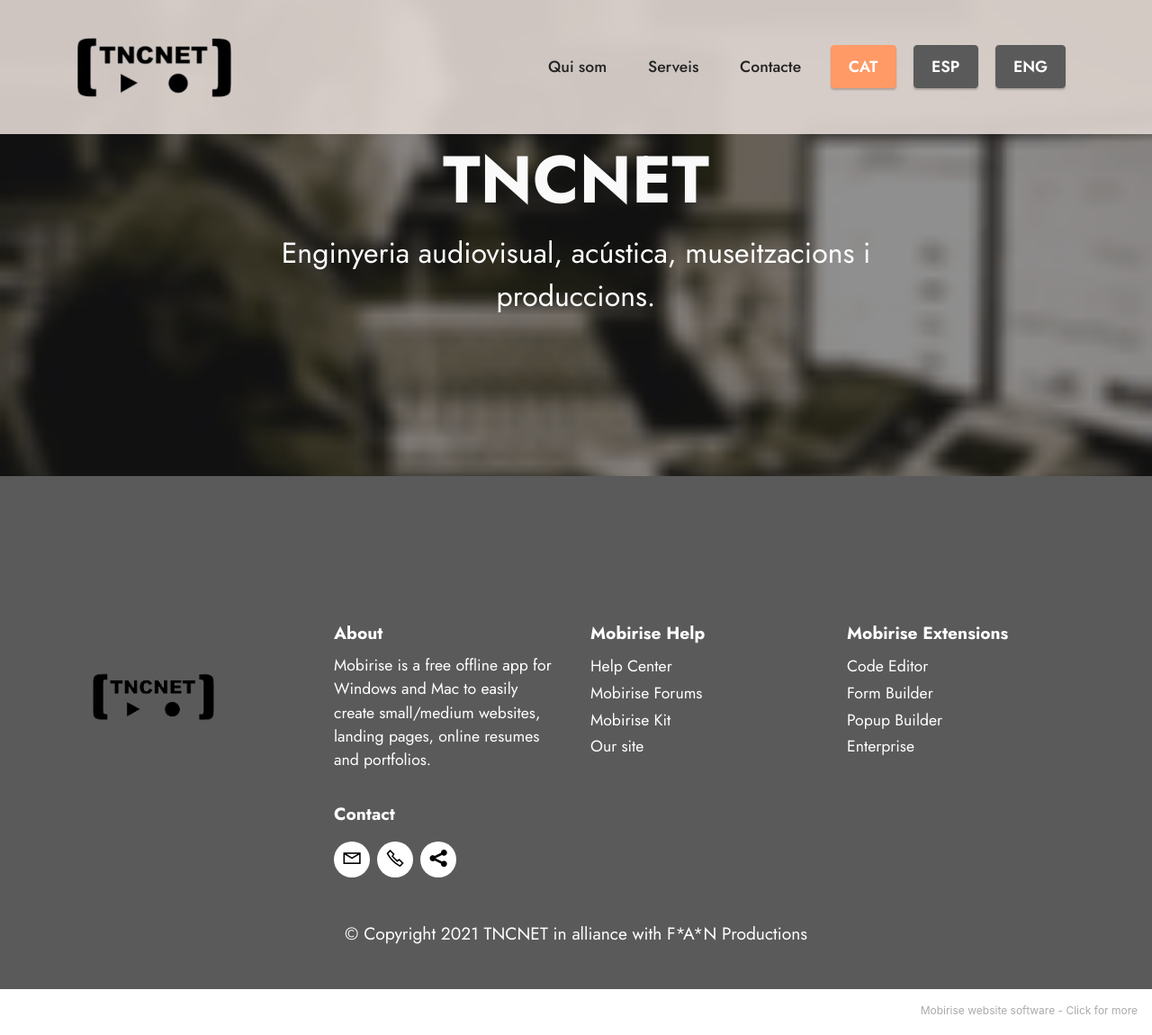
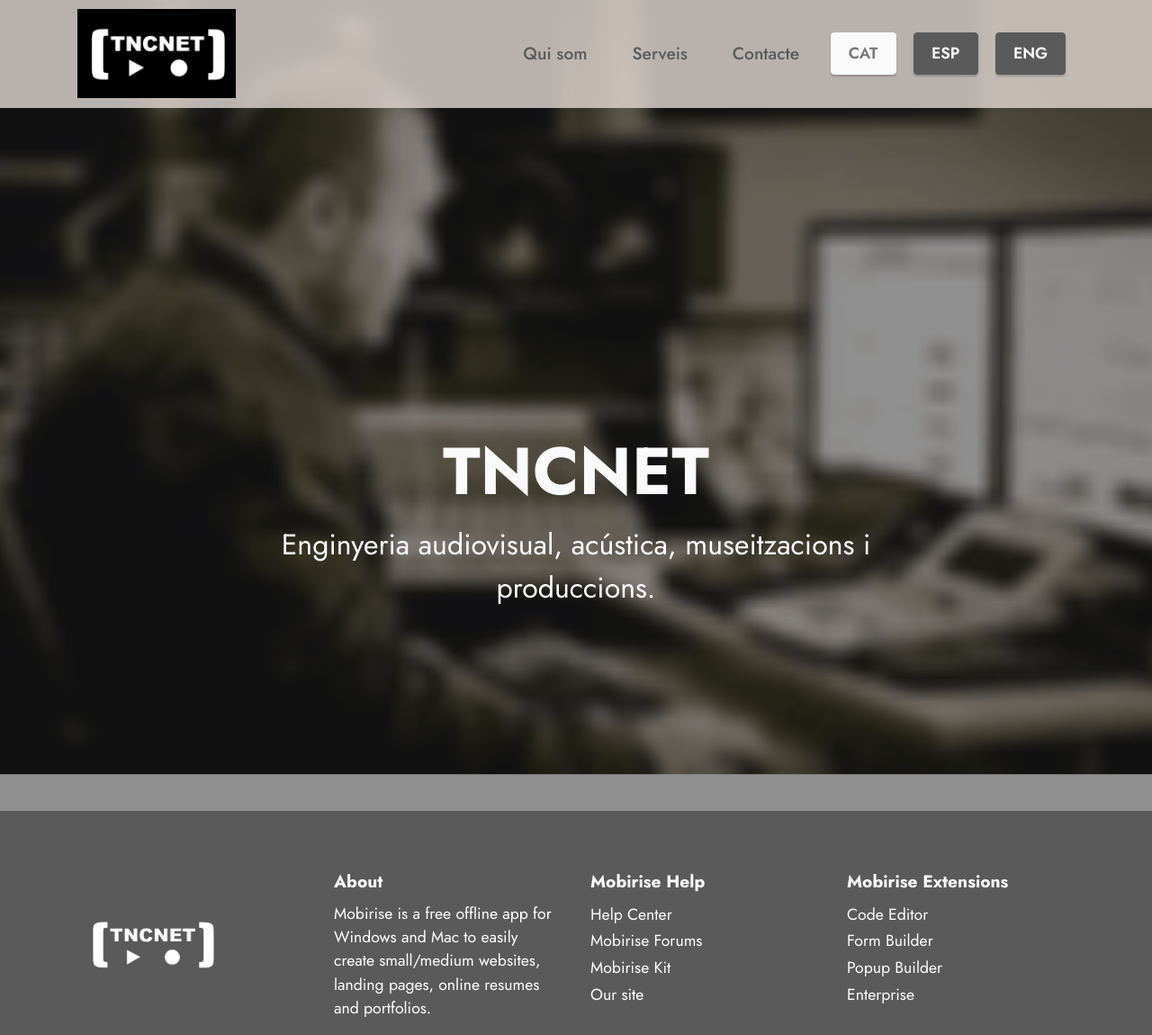
Before and after one commit to viscaelfan/tncnet, a plain HTML site: page index.html in a window 1280 px wide. Shown: the top 1150 px of the page at 90% size. Drawn offline with Linux system fonts and the light colour scheme; files whose address does not match are found by name.

```diff
--- a/assets/images/hashes.json
+++ b/assets/images/hashes.json
@@ -1 +1 @@
-{"s7deqUZVZgj1k27zOagBhQ==":"440-0-3532768.jpg","T0oD9PikVeklaGoNIRDYig==":"logo_negre-96x36.png","X7EtRatsWVeZt97gv2IPvw==":"logo_blanc_sq-256x256.png","FnPLSoqlSY2UynhcYHNNaQ==":"logo_blanc_sq-1-256x256.png","fsTdoVxkwfWycv3ffZFVRQ==":"logo_negre_transp_sq-256x256.png","lCDOV+TUm53tKlXH0hpcHg==":"logo_negre_transp_sq-96x96.png","iEFP+DlHzL9AGrBXye9HaA==":"logo_negre_sq-256x256.png","F+wFzDRJL7r3UEbtroWt1w==":"logo_negre_transp_sq-397x397.png","of8P/mgOOD8UbSJiFnAbfg==":"140_0_3499539-105948-140x92.jpg","cYVv1bk0EriVrPWOQYdz4Q==":"header-140x92.png","UEyXUMqQUDWHnM7tnoCMdA==":"header-1-140x92.png","xEkRBFo4WNyADXVJ61hK1g==":"logo_negre_sq_rounded-256x256.png","qiM61dINf9SbuSTV0IpX6g==":"logo_blanc_transp_sq-256x256.png","ceFfYg+SMSrYaZo5qLGk4w==":"logo_blanc_transp_sq-1-256x256.png","X87FvM7LMLuuzI4Pi9CrQA==":"logo_negre_transp_sq-341x341.png"}
+{"s7deqUZVZgj1k27zOagBhQ==":"440-0-3532768.jpg","T0oD9PikVeklaGoNIRDYig==":"logo_negre-96x36.png","X7EtRatsWVeZt97gv2IPvw==":"logo_blanc_sq-256x256.png","FnPLSoqlSY2UynhcYHNNaQ==":"logo_blanc_sq-1-256x256.png","fsTdoVxkwfWycv3ffZFVRQ==":"logo_negre_transp_sq-256x256.png","lCDOV+TUm53tKlXH0hpcHg==":"logo_negre_transp_sq-96x96.png","iEFP+DlHzL9AGrBXye9HaA==":"logo_negre_sq-256x256.png","F+wFzDRJL7r3UEbtroWt1w==":"logo_negre_transp_sq-397x397.png","of8P/mgOOD8UbSJiFnAbfg==":"140_0_3499539-105948-140x92.jpg","cYVv1bk0EriVrPWOQYdz4Q==":"header-140x92.png","UEyXUMqQUDWHnM7tnoCMdA==":"header-1-140x92.png","xEkRBFo4WNyADXVJ61hK1g==":"logo_negre_sq_rounded-256x256.png","qiM61dINf9SbuSTV0IpX6g==":"logo_blanc_transp_sq-256x256.png","ceFfYg+SMSrYaZo5qLGk4w==":"logo_blanc_transp_sq-1-256x256.png","X87FvM7LMLuuzI4Pi9CrQA==":"logo_negre_transp_sq-341x341.png","ltlJRfz9d8zp7asHXSqYag==":"logo_blanc_transp_sq-397x397.png","dgq42SotEiR8nuFMTL7KhA==":"logo_blanc_transp_sq-341x341.png","yTUDTkm7oT/VWmX9DHok0Q==":"logo_blanc_transp_sq-2-256x256.png","i6gdmhD6whGwxDacseCyPg==":"favicon-96x96.png","d2NwsqebZhlED9gxy8CsqQ==":"440_0_3532768-105948-256x113.jpeg","ITPcI664YgUuhDeTrKi1hw==":"logo_negre_sq_rounded-480x480.png","5EcUHko/unnJHKPWVMduhg==":"logo_negre_sq_rounded-198x198.png"}
--- a/assets/mobirise/css/mbr-additional.css
+++ b/assets/mobirise/css/mbr-additional.css
@@ -794,7 +794,7 @@
   transition: all 0.3s;
   border-bottom: 1px solid transparent;
   position: absolute;
-  background: rgba(228, 218, 213, 0.9);
+  background: rgba(228, 218, 213, 0.8);
 }
 .cid-sJxQ693kge .navbar.opened {
   transition: all 0.3s;
@@ -820,7 +820,7 @@
 }
 @media (min-width: 992px) {
   .cid-sJxQ693kge .navbar.collapsed.opened:not(.navbar-short) .navbar-collapse {
-    max-height: calc(98.5vh - 8rem);
+    max-height: calc(98.5vh - 6.2rem);
   }
 }
 .cid-sJxQ693kge .navbar.collapsed .dropdown-menu .dropdown-submenu {
@@ -1042,7 +1042,7 @@
   }
 }
 .cid-sJxRwlLPLX {
-  padding-top: 10rem;
+  padding-top: 4rem;
   padding-bottom: 3rem;
   background-color: #5a5a5a;
 }
@@ -1210,7 +1210,7 @@
   transition: all 0.3s;
   border-bottom: 1px solid transparent;
   position: absolute;
-  background: rgba(228, 218, 213, 0.9);
+  background: rgba(228, 218, 213, 0.8);
 }
 .cid-sJxPJzlJVs .navbar.opened {
   transition: all 0.3s;
@@ -1236,7 +1236,7 @@
 }
 @media (min-width: 992px) {
   .cid-sJxPJzlJVs .navbar.collapsed.opened:not(.navbar-short) .navbar-collapse {
-    max-height: calc(98.5vh - 8rem);
+    max-height: calc(98.5vh - 6.2rem);
   }
 }
 .cid-sJxPJzlJVs .navbar.collapsed .dropdown-menu .dropdown-submenu {
@@ -1560,7 +1560,7 @@
   transition: all 0.3s;
   border-bottom: 1px solid transparent;
   position: absolute;
-  background: rgba(228, 218, 213, 0.9);
+  background: rgba(228, 218, 213, 0.8);
 }
 .cid-sJxQ2O1Xqw .navbar.opened {
   transition: all 0.3s;
@@ -1586,7 +1586,7 @@
 }
 @media (min-width: 992px) {
   .cid-sJxQ2O1Xqw .navbar.collapsed.opened:not(.navbar-short) .navbar-collapse {
-    max-height: calc(98.5vh - 8rem);
+    max-height: calc(98.5vh - 6.2rem);
   }
 }
 .cid-sJxQ2O1Xqw .navbar.collapsed .dropdown-menu .dropdown-submenu {
--- a/eng.html
+++ b/eng.html
@@ -38,7 +38,7 @@
             <div class="navbar-brand">
                 <span class="navbar-logo">
                     <a href="index.html">
-                        <img src="assets/images/logo-negre-transp-sq-341x341.png" alt="" style="height: 8rem;">
+                        <img src="assets/images/logo-negre-sq-rounded-198x198.png" alt="" style="height: 6.2rem;">
                     </a>
                 </span>
 
@@ -52,17 +52,17 @@
                 </div>
             </button>
             <div class="collapse navbar-collapse" id="navbarSupportedContent">
-                <ul class="navbar-nav nav-dropdown" data-app-modern-menu="true"><li class="nav-item"><a class="nav-link link text-black display-4" href="https://mobiri.se">Qui som</a></li>
-                    <li class="nav-item"><a class="nav-link link text-black display-4" href="https://mobiri.se">
+                <ul class="navbar-nav nav-dropdown" data-app-modern-menu="true"><li class="nav-item"><a class="nav-link link text-success display-7" href="https://mobiri.se">Qui som</a></li>
+                    <li class="nav-item"><a class="nav-link link text-success display-7" href="https://mobiri.se">
                             Serveis<br></a></li>
-                    <li class="nav-item"><a class="nav-link link text-black display-4" href="https://mobiri.se">Contacte</a>
+                    <li class="nav-item"><a class="nav-link link text-success display-7" href="https://mobiri.se">Contacte</a>
                     </li></ul>
 
-                <div class="navbar-buttons mbr-section-btn"><a class="btn btn-danger display-4" href="index.html">CAT</a> <a class="btn btn-success display-4" href="esp.html">ESP</a> <a class="btn btn-success display-4" href="eng.html">ENG<br></a></div>
+                <div class="navbar-buttons mbr-section-btn"><a class="btn btn-white display-4" href="index.html">CAT</a> <a class="btn btn-success display-4" href="esp.html">ESP</a> <a class="btn btn-success display-4" href="eng.html">ENG<br></a></div>
             </div>
         </div>
     </nav>
-</section><section style="background-color: #fff; font-family: -apple-system, BlinkMacSystemFont, 'Segoe UI', 'Roboto', 'Helvetica Neue', Arial, sans-serif; color:#aaa; font-size:12px; padding: 0; align-items: center; display: flex;"><a href="https://mobirise.site/c" style="flex: 1 1; height: 3rem; padding-left: 1rem;"></a><p style="flex: 0 0 auto; margin:0; padding-right:1rem;"><a href="https://mobirise.site/t" style="color:#aaa;">Made</a> with Mobirise bootstrap site theme</p></section><script src="assets/bootstrap/js/bootstrap.bundle.min.js"></script>  <script src="assets/smoothscroll/smooth-scroll.js"></script>  <script src="assets/ytplayer/index.js"></script>  <script src="assets/dropdown/js/navbar-dropdown.js"></script>  <script src="assets/theme/js/script.js"></script>
+</section><section style="background-color: #fff; font-family: -apple-system, BlinkMacSystemFont, 'Segoe UI', 'Roboto', 'Helvetica Neue', Arial, sans-serif; color:#aaa; font-size:12px; padding: 0; align-items: center; display: flex;"><a href="https://mobirise.site/n" style="flex: 1 1; height: 3rem; padding-left: 1rem;"></a><p style="flex: 0 0 auto; margin:0; padding-right:1rem;">Make a <a href="https://mobirise.site/y" style="color:#aaa;">website</a> with Mobirise</p></section><script src="assets/bootstrap/js/bootstrap.bundle.min.js"></script>  <script src="assets/smoothscroll/smooth-scroll.js"></script>  <script src="assets/ytplayer/index.js"></script>  <script src="assets/dropdown/js/navbar-dropdown.js"></script>  <script src="assets/theme/js/script.js"></script>
 
 
  <div id="scrollToTop" class="scrollToTop mbr-arrow-up"><a style="text-align: center;"><i class="mbr-arrow-up-icon mbr-arrow-up-icon-cm cm-icon cm-icon-smallarrow-up"></i></a></div>
--- a/index.html
+++ b/index.html
@@ -40,7 +40,7 @@
             <div class="navbar-brand">
                 <span class="navbar-logo">
                     <a href="index.html">
-                        <img src="assets/images/logo-negre-transp-sq-341x341.png" alt="" style="height: 8rem;">
+                        <img src="assets/images/logo-negre-sq-rounded-198x198.png" alt="" style="height: 6.2rem;">
                     </a>
                 </span>
 
@@ -54,13 +54,13 @@
                 </div>
             </button>
             <div class="collapse navbar-collapse" id="navbarSupportedContent">
-                <ul class="navbar-nav nav-dropdown" data-app-modern-menu="true"><li class="nav-item"><a class="nav-link link text-black display-4" href="https://mobiri.se">Qui som</a></li>
-                    <li class="nav-item"><a class="nav-link link text-black display-4" href="https://mobiri.se">
+                <ul class="navbar-nav nav-dropdown" data-app-modern-menu="true"><li class="nav-item"><a class="nav-link link text-success display-7" href="https://mobiri.se">Qui som</a></li>
+                    <li class="nav-item"><a class="nav-link link text-success display-7" href="https://mobiri.se">
                             Serveis<br></a></li>
-                    <li class="nav-item"><a class="nav-link link text-black display-4" href="https://mobiri.se">Contacte</a>
+                    <li class="nav-item"><a class="nav-link link text-success display-7" href="https://mobiri.se">Contacte</a>
                     </li></ul>
 
-                <div class="navbar-buttons mbr-section-btn"><a class="btn btn-danger display-4" href="index.html">CAT</a> <a class="btn btn-success display-4" href="esp.html">ESP</a> <a class="btn btn-success display-4" href="eng.html">ENG<br></a></div>
+                <div class="navbar-buttons mbr-section-btn"><a class="btn btn-white display-4" href="index.html">CAT</a> <a class="btn btn-success display-4" href="esp.html">ESP</a> <a class="btn btn-success display-4" href="eng.html">ENG<br></a></div>
             </div>
         </div>
     </nav>
@@ -75,9 +75,9 @@
     <div class="align-center container-fluid">
         <div class="row justify-content-center">
             <div class="col-12 col-lg-8">
-                <h1 class="mbr-section-title mbr-fonts-style mb-3 display-1"><strong>TNCNET</strong></h1>
+                <h1 class="mbr-section-title mbr-fonts-style mb-3 display-1"><strong><br></strong><br><br><br><strong>TNCNET</strong></h1>
 
-                <p class="mbr-text mbr-fonts-style display-5">Enginyeria audiovisual, acústica, museitzacions i produccions.</p>
+                <p class="mbr-text mbr-fonts-style display-5">Enginyeria audiovisual, acústica, museitzacions i produccions.<br><br></p>
 
             </div>
         </div>
@@ -92,8 +92,8 @@
         <div class="row mbr-white">
             <div class="col-6 col-lg-3">
                 <div class="media-wrap col-md-8 col-12">
-                    <a href="https://mobiri.se/">
-                        <img src="assets/images/logo-negre-transp-sq-397x397.png" alt="Mobirise">
+                    <a href="index.html">
+                        <img src="assets/images/logo-blanc-transp-sq-397x397.png" alt="">
                     </a>
                 </div>
             </div>
@@ -154,7 +154,7 @@
             </div>
         </div>
     </div>
-</section><section style="background-color: #fff; font-family: -apple-system, BlinkMacSystemFont, 'Segoe UI', 'Roboto', 'Helvetica Neue', Arial, sans-serif; color:#aaa; font-size:12px; padding: 0; align-items: center; display: flex;"><a href="https://mobirise.site/w" style="flex: 1 1; height: 3rem; padding-left: 1rem;"></a><p style="flex: 0 0 auto; margin:0; padding-right:1rem;">Mobirise website software - <a href="https://mobirise.site/p" style="color:#aaa;">Click for more</a></p></section><script src="assets/bootstrap/js/bootstrap.bundle.min.js"></script>  <script src="assets/parallax/jarallax.js"></script>  <script src="assets/smoothscroll/smooth-scroll.js"></script>  <script src="assets/ytplayer/index.js"></script>  <script src="assets/dropdown/js/navbar-dropdown.js"></script>  <script src="assets/theme/js/script.js"></script>
+</section><section style="background-color: #fff; font-family: -apple-system, BlinkMacSystemFont, 'Segoe UI', 'Roboto', 'Helvetica Neue', Arial, sans-serif; color:#aaa; font-size:12px; padding: 0; align-items: center; display: flex;"><a href="https://mobirise.site/g" style="flex: 1 1; height: 3rem; padding-left: 1rem;"></a><p style="flex: 0 0 auto; margin:0; padding-right:1rem;">Design a free <a href="https://mobirise.site/y" style="color:#aaa;">website</a> with Mobirise</p></section><script src="assets/bootstrap/js/bootstrap.bundle.min.js"></script>  <script src="assets/parallax/jarallax.js"></script>  <script src="assets/smoothscroll/smooth-scroll.js"></script>  <script src="assets/ytplayer/index.js"></script>  <script src="assets/dropdown/js/navbar-dropdown.js"></script>  <script src="assets/theme/js/script.js"></script>
 
 
  <div id="scrollToTop" class="scrollToTop mbr-arrow-up"><a style="text-align: center;"><i class="mbr-arrow-up-icon mbr-arrow-up-icon-cm cm-icon cm-icon-smallarrow-up"></i></a></div>
```
Also changed, not shown: esp.html (+6 -6 lines), assets/images/logo-blanc-transp-sq-397x397.png (added), assets/images/logo-negre-sq-rounded-198x198.png (added), 1 other file.
